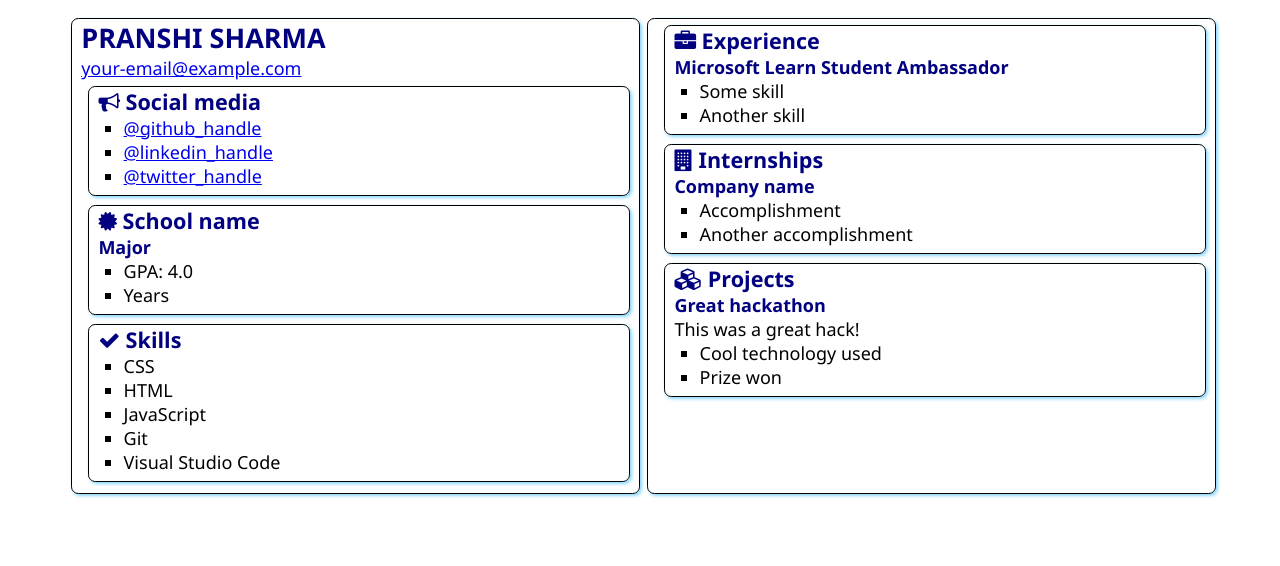
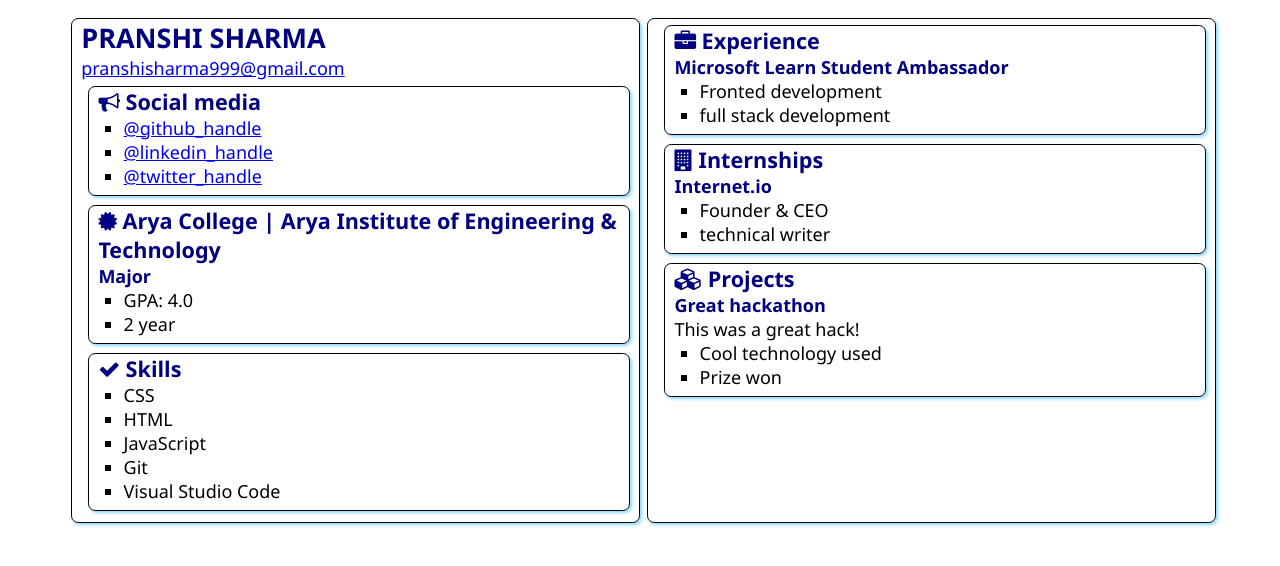
Before and after one commit to coderSHeE/SATechnicalOnboarding, a plain HTML site: page src/index.html in a window 1280 px wide. Drawn offline with Linux system fonts and the light colour scheme.

Commit message:
Update index.html

```diff
--- a/src/index.html
+++ b/src/index.html
@@ -13,7 +13,7 @@
     <main>
         <article class="box">
             <h1> PRANSHI SHARMA </h1>
-            <div><a href="mailto:your.email@example.com">your-email@example.com</a></div>
+            <div><a href="mailto:your.email@example.com">pranshisharma999@gmail.com</a></div>
 
             <section class="box">
                 <h2>
@@ -21,9 +21,9 @@
                     Social media
                 </h2>
                 <ul>
-                    <li><a href="https://github.com/<handle>">@github_handle</a></li>
-                    <li><a href="https://linkedin.com/in/<handle>">@linkedin_handle</a></li>
-                    <li><a href="https://twitter.com/<handle>">@twitter_handle</a></li>
+                    <li><a href="https://github.com/coderSHeE<handle>">@github_handle</a></li>
+                    <li><a href="https://www.linkedin.com/in/pranshi-sharma-857947223/<handle>">@linkedin_handle</a></li>
+                    <li><a href="https://twitter.com/Pranshi7tech<handle>">@twitter_handle</a></li>
                 </ul>
             </section>
 
@@ -31,12 +31,13 @@
                 <div class="education">
                     <h2>
                         <i class="fa fa-certificate" aria-hidden="true"></i>
-                        School name
+                        Arya College | Arya Institute of Engineering & Technology
+
                     </h2>
                     <h3>Major</h3>
                     <ul>
                         <li>GPA: 4.0</li>
-                        <li>Years</li>
+                        <li>2 year</li>
                     </ul>
                 </div>
             </section>
@@ -63,8 +64,8 @@
                 </h2>
                 <h3>Microsoft Learn Student Ambassador</h3>
                 <ul>
-                    <li>Some skill</li>
-                    <li>Another skill</li>
+                    <li>Fronted development </li>
+                    <li>full stack development</li>
                 </ul>
             </section>
             <section class="box">
@@ -73,10 +74,10 @@
                     Internships
                 </h2>
 
-                <h3>Company name</h3>
+                <h3>Internet.io</h3>
                 <ul>
-                    <li>Accomplishment</li>
-                    <li>Another accomplishment</li>
+                    <li>Founder & CEO</li>
+                    <li>technical writer </li>
                 </ul>
             </section>
             <section class="box">
```
